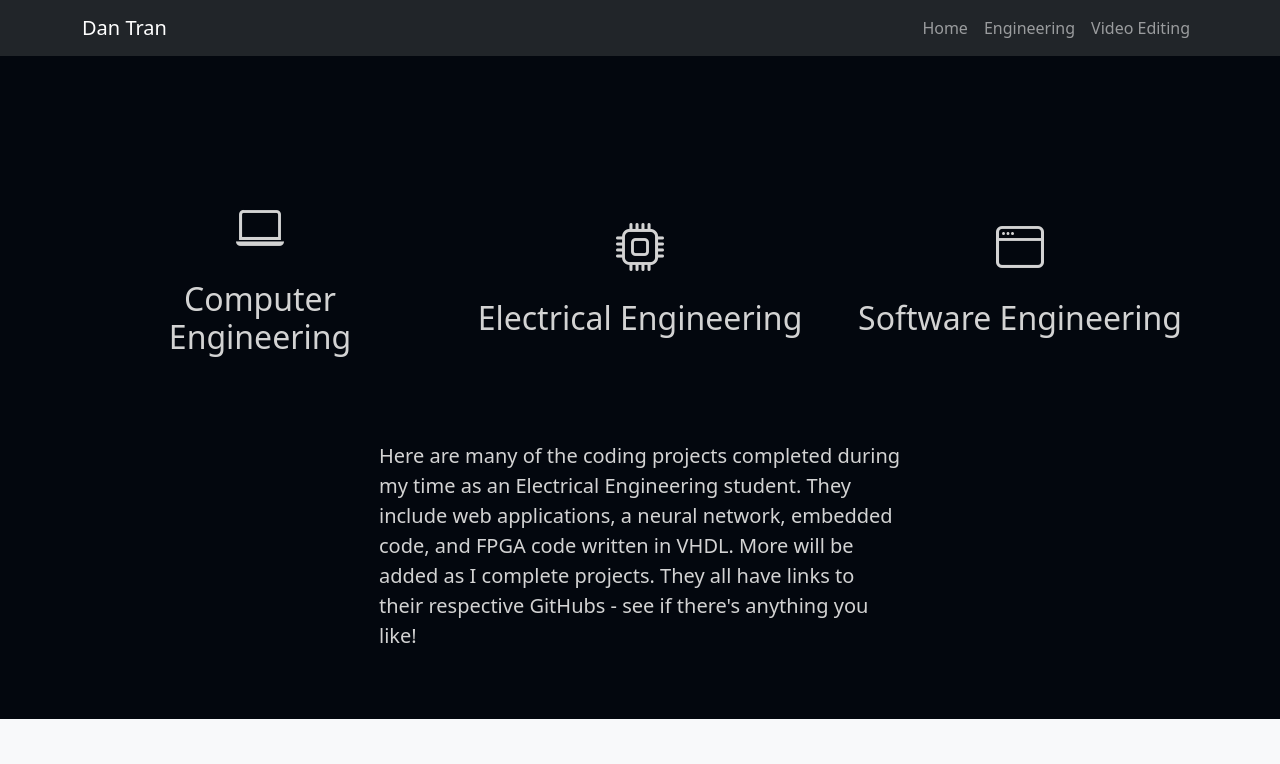
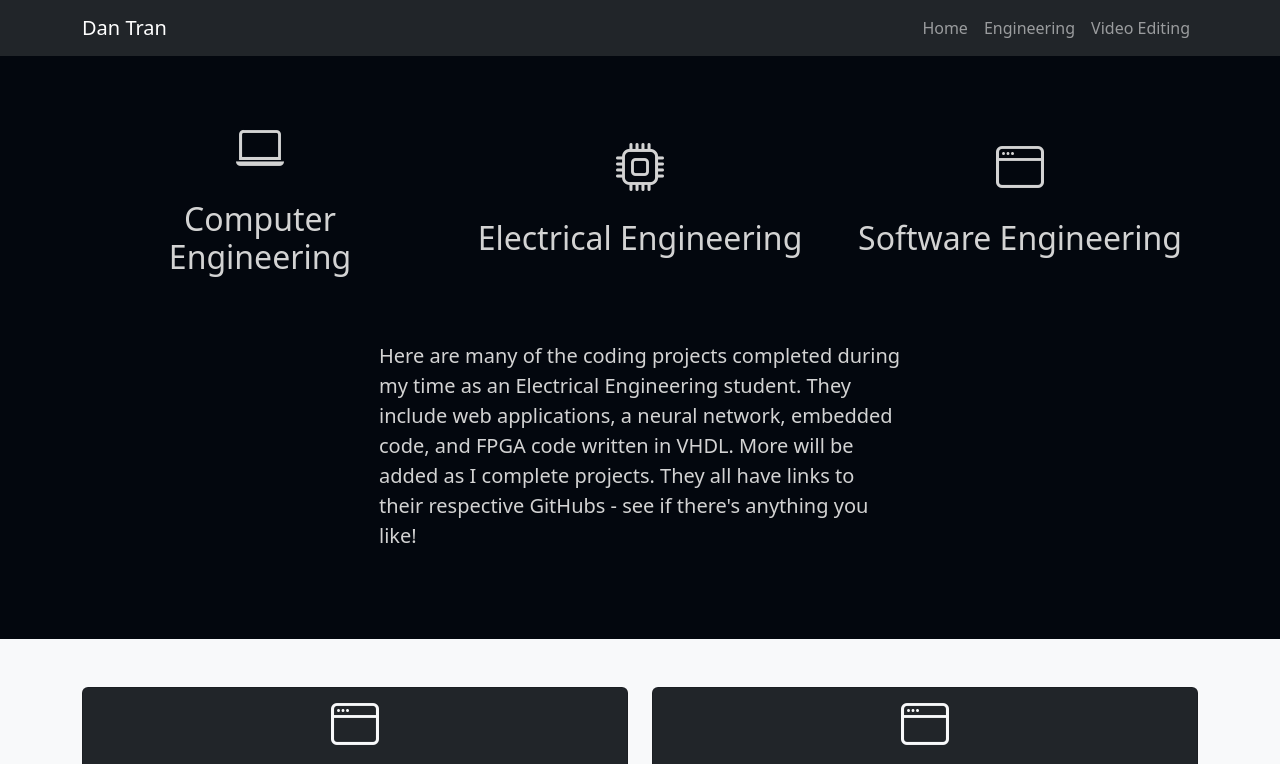
Before and after one commit to Deltanam/personal-website, a plain HTML site: page engineering.html in a window 1280 px wide. Shown: the top 764 px of the page. Drawn offline with nearby package versions, Linux system fonts and the light colour scheme.

Commit message:
engineering spacing changes

```diff
--- a/engineering.html
+++ b/engineering.html
@@ -31,9 +31,9 @@
     </nav>
   </head>
   <body>
-    <main class="my-5">
+    <main class="my-2">
 
-        <section class="p-5">
+        <section class="p-2">
             <div class="container">
                 <div class="row align-items-center light">
                     <div class="col-md p-4 text-center">
@@ -58,7 +58,7 @@
             </div>
         </section>
 
-        <section class="p-1">
+        <section class="p-4">
             <div class="container">
                 <div class="row d-flex justify-content-center">
                     <div class="col-md-6">
```
